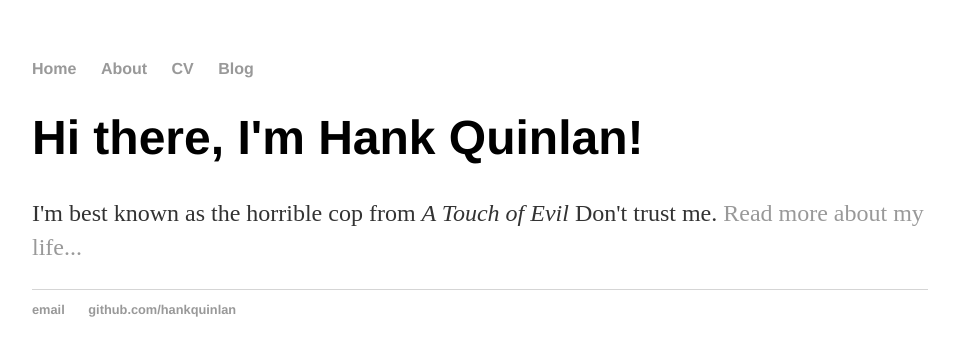
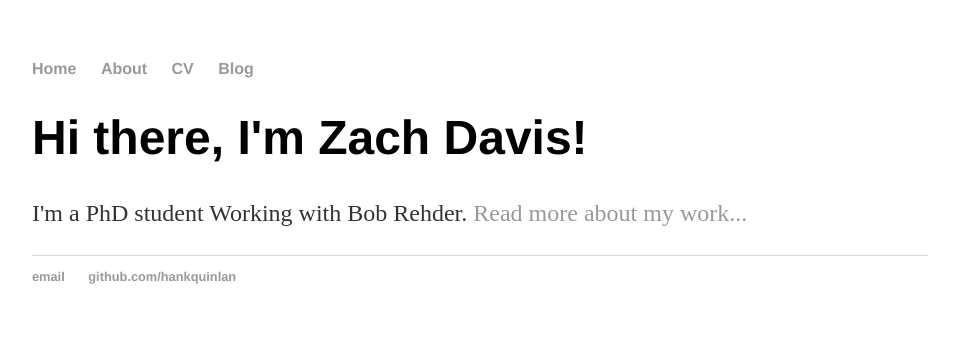
Before and after one commit to zach-davis/zach-davis.github.io, a Jekyll site: the page built from index.html, in a window 1280 px wide. Shown: the top 356 px of the page, without its empty margins (160-1119 px from the left). Built offline with Jekyll 4.4.1, drawn with Linux system fonts in a browser that asks for light colours.

Commit message:
Update index.html

```diff
--- a/index.html
+++ b/index.html
@@ -1,30 +1,8 @@
-<!DOCTYPE html>
-<html>
-	<head>
-		<title>Hank Quinlan, Horrible Cop</title>
-		<!-- link to main stylesheet -->
-		<link rel="stylesheet" type="text/css" href="/css/main.css">
-	</head>
-	<body>
-		<nav>
-    		<ul>
-        		<li><a href="/">Home</a></li>
-	        	<li><a href="/about">About</a></li>
-        		<li><a href="/cv">CV</a></li>
-        		<li><a href="/blog">Blog</a></li>
-    		</ul>
-		</nav>
-		<div class="container">
-    		<div class="blurb">
-        		<h1>Hi there, I'm Hank Quinlan!</h1>
-				<p>I'm best known as the horrible cop from <em>A Touch of Evil</em> Don't trust me. <a href="/about">Read more about my life...</a></p>
-    		</div><!-- /.blurb -->
-		</div><!-- /.container -->
-		<footer>
-    		<ul>
-        		<li><a href="mailto:hankquinlanhub@gmail.com">email</a></li>
-        		<li><a href="https://github.com/hankquinlan">github.com/hankquinlan</a></li>
-			</ul>
-		</footer>
-	</body>
-</html>
+---
+layout: default
+title: Zach Davis
+---
+<div class="blurb">
+	<h1>Hi there, I'm Zach Davis!</h1>
+	<p>I'm a PhD student</em> Working with Bob Rehder. <a href="/about">Read more about my work...</a></p>
+</div><!-- /.blurb -->
```
